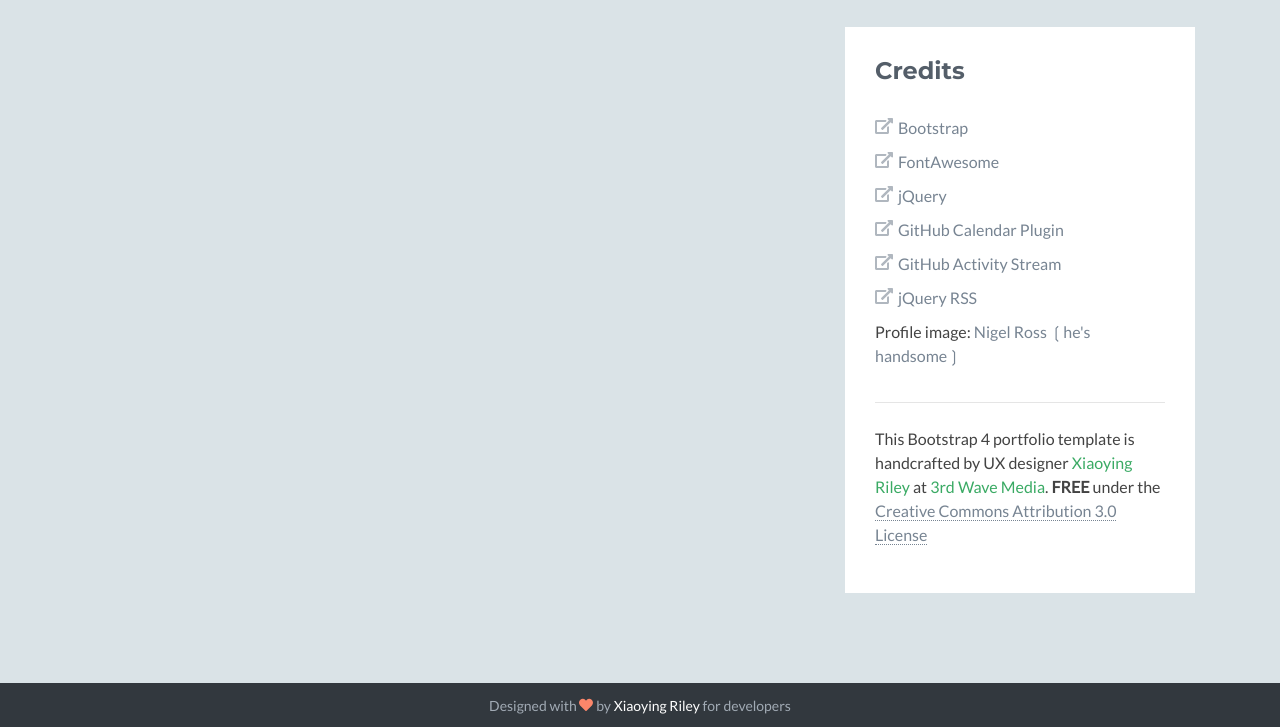
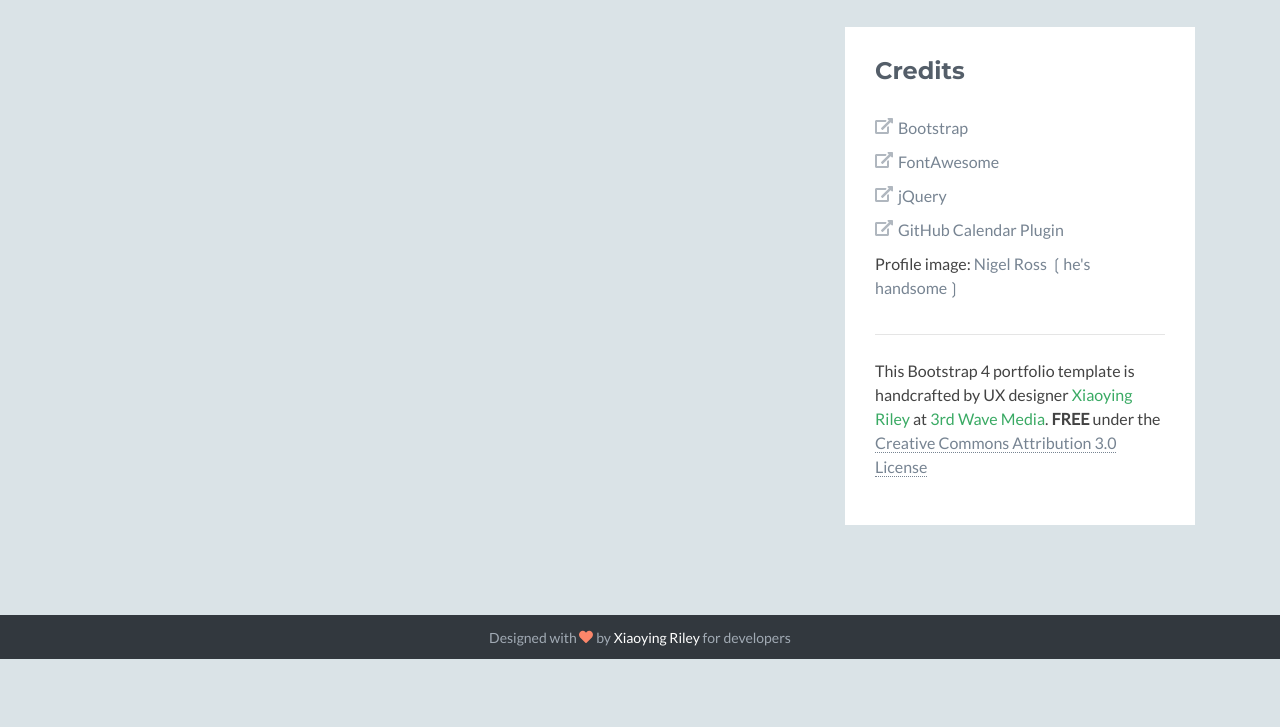
Before and after one commit to NR44/NR44.github.io, a plain HTML site: page index.html in a window 1280 px wide. Shown: the part 2766-3493 px from the top of the page. After the commit the page ends 3425 px from the top, so only its background shows below. Drawn offline with nearby package versions, Linux system fonts and the light colour scheme; no server answers; a script that the page names is missing; some icons are missing.

Commit message:
remove credits that are not being used.

```diff
--- a/index.html
+++ b/index.html
@@ -315,11 +315,6 @@
                                 <li><a href="https://fortawesome.github.io/Font-Awesome/" target="_blank"><i class="fas fa-external-link-alt"></i>FontAwesome</a></li>
                                 <li><a href="https://jquery.com/" target="_blank"><i class="fas fa-external-link-alt"></i>jQuery</a></li>
                                 <li><a href="https://github.com/IonicaBizau/github-calendar" target="_blank"><i class="fas fa-external-link-alt"></i>GitHub Calendar Plugin</a></li>
-
-                                <li><a href="https://caseyscarborough.com/projects/github-activity/" target="_blank"><i class="fas fa-external-link-alt"></i>GitHub Activity Stream</a></li>
-
-                                <li><a href="https://github.com/sdepold/jquery-rss" target="_blank"><i class="fas fa-external-link-alt"></i>jQuery RSS</a></li>
-
                                 <li>Profile image: <a href="https://www.linkedin.com/in/nigelross44/" target="_blank">Nigel Ross &lbbrk;he's handsome&rbbrk;</a></li>
                             </ul>
 
```
